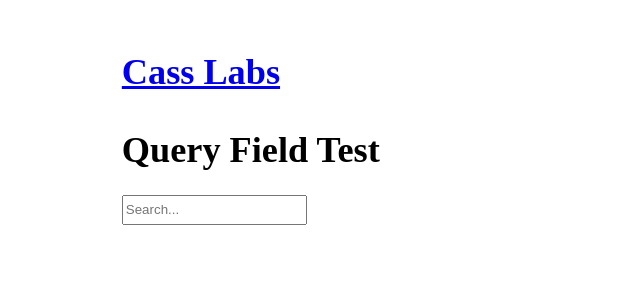
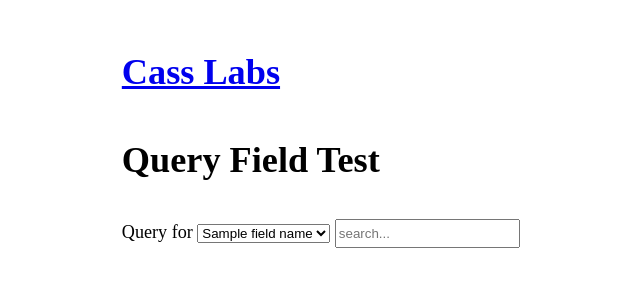
Before and after one commit to mcharlesmorrison/fieldTestBuddy, a Flask app: template ftb/templates/field_test/query_field_test.html in a window 1280 px wide. Shown: the top 300 px of the page, without its empty margins (209-849 px from the left). Run offline with Flask 2, Linux system fonts and the light colour scheme; the template is opened without the code that fills it: most values are stand-ins (such as "Sample title", 1, 10 or a date in 2020).

Commit message:
add field test search by query

```diff
--- a/ftb/app.py
+++ b/ftb/app.py
@@ -4,6 +4,7 @@ import json
 import bcrypt
 
 from pathlib import Path
+from contextlib import contextmanager
 
 from flask import (
     Flask,
@@ -33,7 +34,8 @@ import ftb.dbUtilities as dbUtils
 
 application = Flask(__name__)
 
-# NOTE need to enforce https
+# TODO need to enforce https
+# TODO need server-side sessions
 
 # TODO obviously change this!
 # do something like python -c 'import secrets; print(secrets.token_hex())'
@@ -93,8 +95,6 @@ def logout():
     maybe_username = session.pop("username", None)
     if maybe_username is not None:
         flash("logged out", "success")
-    else:
-        flash("you were not logged in", "warning")
 
     return redirect(url_for("home"))
 
@@ -114,14 +114,13 @@ def create_field_test():
     # need to check that username can access admin for org
     # this is probably not how we want to do this, but this
     # gives an idea of what we have to do here
-    is_admin = session["userType"] == "ftb_admin"
+    is_admin = session["userType"] in ("ftb_admin", "casslabsadmin")
     if not is_admin:
         flash("You must be logged in as an admin to create a field test", "danger")
         return redirect(url_for("home"))
 
     form = CreateFieldTestForm()
 
-    # FIXME hack
     if form.errors:
         flash(form.errors, "danger")
 
@@ -160,10 +159,6 @@ def create_field_test():
 
 @application.route("/field_test/select_field_test", methods=["GET", "POST"])
 def select_field_test():
-    """
-    this is "U1" in the wireframes
-    """
-
     if "username" not in session:
         flash("You must be logged in to upload a field test", "danger")
         return redirect(url_for("login"))
@@ -253,12 +248,24 @@ def query():
         flash("You must be logged in to search for field tests", "danger")
         return redirect(url_for("login"))
 
-    return render_template("field_test/query_field_test.html")
+    is_admin = session["userType"] in ("ftb_admin", "casslabsadmin")
+    if not is_admin:
+        flash("You must be logged in as an admin to create a field test", "danger")
+        return redirect(url_for("home"))
+
+    field_names = dbUtils.getUniqueFieldNames(session["userType"])
+    if len(field_names) == 0:
+        flash("No field tests found", "danger")
+        return redirect(url_for("home"))
+
+    return render_template("field_test/query_field_test.html", field_names=field_names)
 
 
 @application.route("/search")
 def search():
-    request.args.get("query")
+    query = request.args.get("query")
+    field = request.args.get("field")
+    print(field, query)
     # TODO HOW do you filter by query
     #     results = Item.query.filter(Item.name.like(f'%{query}%')).all()?
     return jsonify([{"field_test_name": k, **v} for k, v in mock_field_test_db.items()])
--- a/ftb/dbUtilities.py
+++ b/ftb/dbUtilities.py
@@ -7,10 +7,19 @@ import bcrypt
 import shutil
 import certifi
 
+from enum import Enum
 from pathlib import Path
+from typing import Literal
 from pymongo import MongoClient
 
 """=========== PERMISSIONS ================================================================"""
+
+UserTypes = Literal[
+    "ftb_field_tester",
+    "ftb_engineer",
+    "ftb_admin",
+    "casslabsadmin",
+]
 
 
 def getMongoUN(userType="casslabsadmin"):
@@ -417,6 +426,10 @@ def createUserDict(un, pw: str, name: str, org: str, userType: str, email: str):
 
 
 def updateUser(queryBy: str, key: str, updateField: str, updateVal: str, userType):
+    # if it's a password, hash it
+    if updateField == "password":
+        updateVal = bcrypt.hashpw(updateVal, bcrypt.gensalt()).decode("utf-8")
+
     collection = accessMongoCollection(dbU, colU, userType)
     mongoSuccess = collection.update_one(
         {queryBy: key}, {"$set": {updateField: updateVal}}
@@ -424,12 +437,12 @@ def updateUser(queryBy: str, key: str, updateField: str, updateVal: str, userTyp
     return mongoSuccess
 
 
-def updateUserPW(un, pw_hash, userType):
-    # need to encode pw_hash as string
+def updateUserPW(un, pw, userType):
+    pw_hash = bcrypt.hashpw(str.encode(pw), bcrypt.gensalt()).decode("utf-8")
     return updateUser(
         queryBy="username",
         key=un,
         updateField="password",
-        updateVal=str.encode(pw_hash),
+        updateVal=pw_hash,
         userType=userType,
     )
--- a/ftb/templates/field_test/query_field_test.html
+++ b/ftb/templates/field_test/query_field_test.html
@@ -8,17 +8,28 @@
 {% endblock %}
 {% block body %}
 
+<div class="col">
   <h1>Query Field Test</h1>
-<input type="text" id="search" placeholder="Search...">
+  <label for="field_name">Query for</label>
+  <select id="field_name">
+    {% for field_name in field_names %}
+    <option value="{{ field_name }}">{{ field_name }}</option>
+    {% endfor %}
+  </select>
+
+  <input type="text" id="search_value" placeholder="search...">
+
   <ul id="results"></ul>
+</div>
 
 <script>
-  $(document).ready(function() {
-    $('#search').on('input', function() {
-      let query = $(this).val();
+  const searchdb = () => {
     $.ajax({
       url: '/search',
-        data: {query: query},
+      data: {
+        field: $('#field_name').val(),
+        query: $('#search_value').val(),
+      },
       type: 'GET',
       success: (response) => {
         let results = $('#results');
@@ -32,7 +43,11 @@
         }
       }
     });
-    });
+  }
+
+  $(document).ready(() => {
+    $('#search_value').on('input', searchdb);
+    $('#field_name').on('input', searchdb);
   });
 </script>
 
```
Lines whose indentation alone changed are shown as unchanged.
